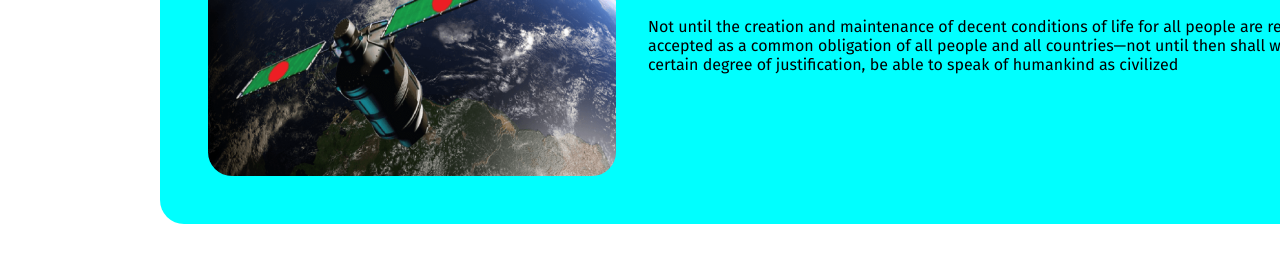
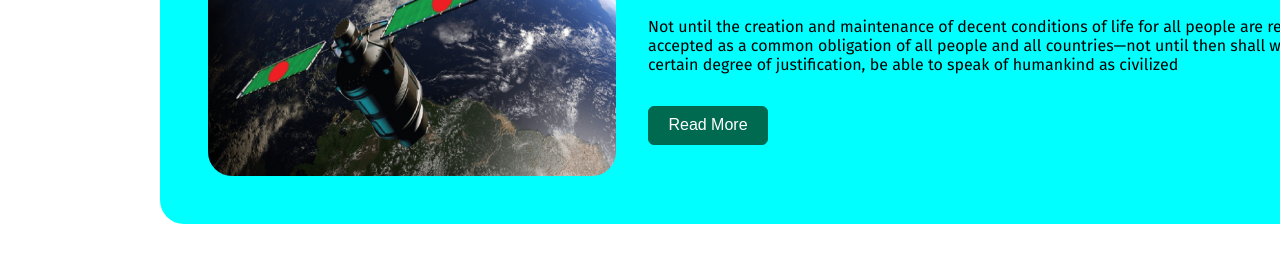
Before and after one commit to Anik-web-code/Assignment-1, a plain HTML site: page index.html in a window 1280 px wide. Shown: the part 1948-2211 px from the top of the page. Drawn offline with Linux system fonts and the light colour scheme.

Commit message:
added banner

```diff
--- a/index.html
+++ b/index.html
@@ -78,6 +78,7 @@
                         Date: 11/01/2025 Time: 11:59 PM </br>
                         <p class="description">Not until the creation and maintenance of decent conditions of life for all people are recognized and accepted as a common obligation of all people and all countries—not until then shall we,
                             with a certain degree of justification, be able to speak of humankind as civilized</p>
+                            <button class="read">Read More</button>
 
                     </div>
                 </div>
--- a/style.css
+++ b/style.css
@@ -181,3 +181,15 @@ body{
     height: 290px;
     width: 744px;
   }
+
+.read{
+    height: 39px;
+    width: 120px;
+    background-color: #006A50;
+    border: 1px solid #006A50;
+    border-radius: 6px;
+    font-size: 16px;
+    font-weight: 500;
+    color: white;
+
+}
```
